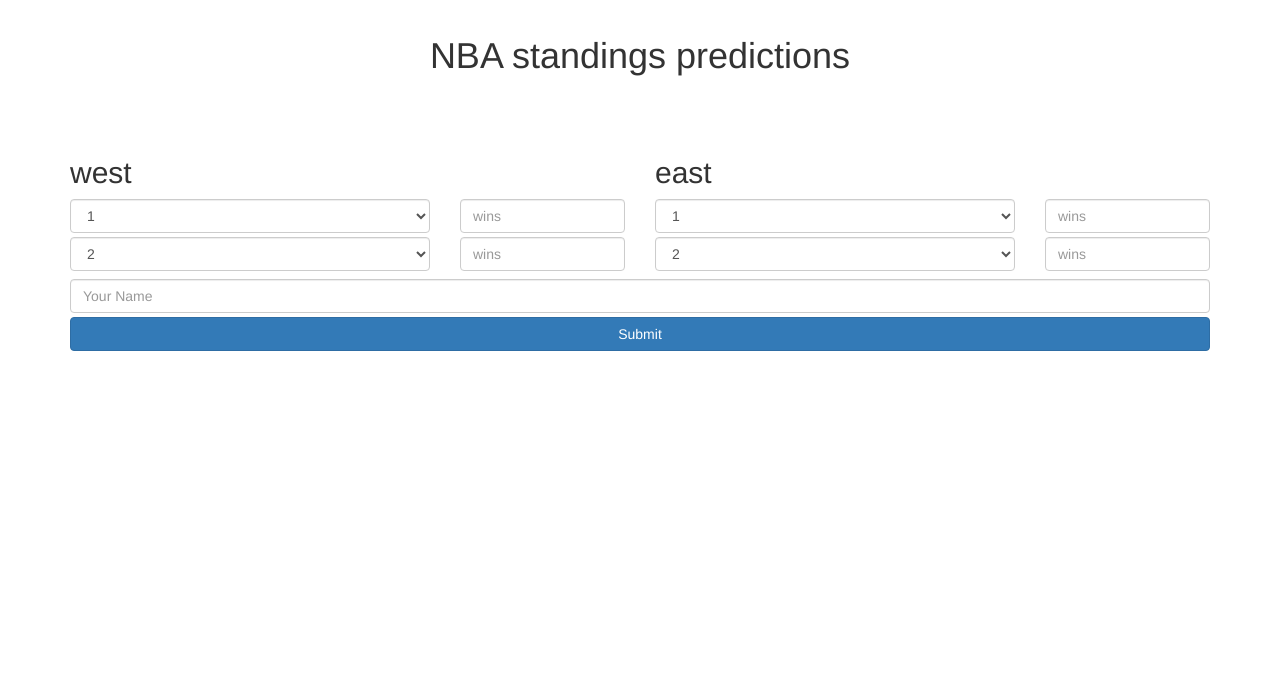
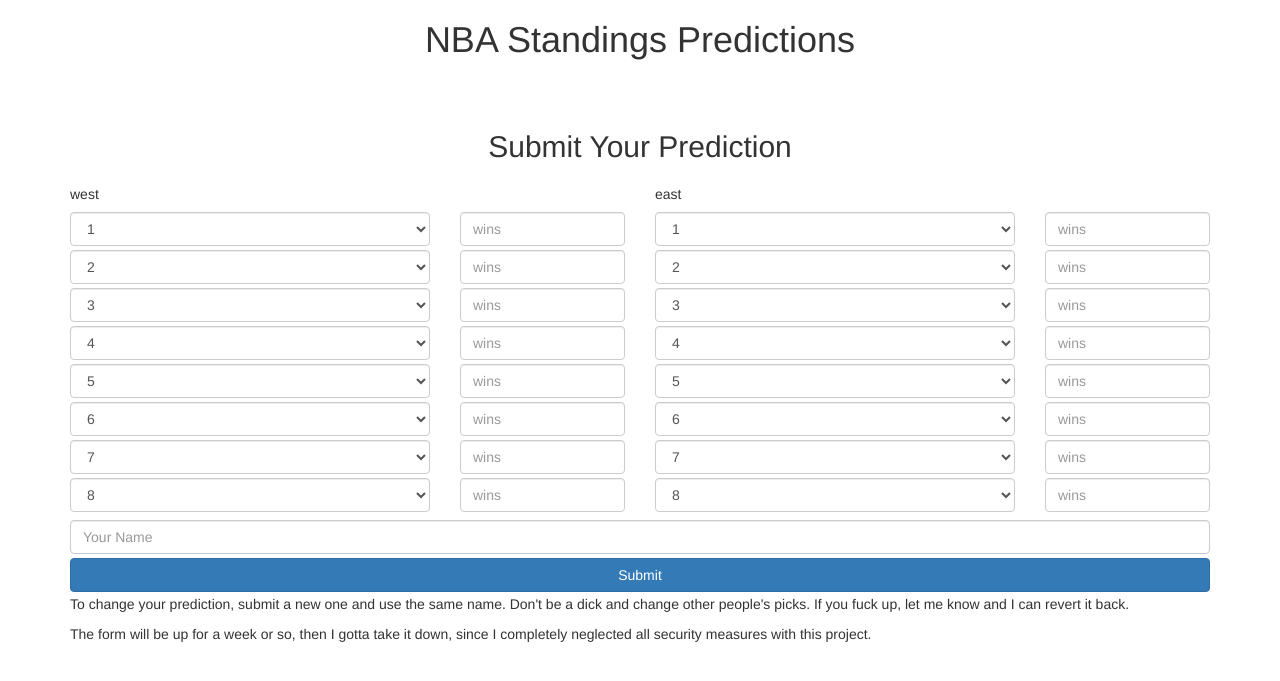
Before and after one commit to brianbuie/nba-predictions, a PHP site: page / in a window 1280 px wide. Shown: the top 681 px of the page. Run offline with PHP 8.4, Linux system fonts and the light colour scheme; some libraries are stand-ins or nearby versions.

Commit message:
finished, pushed to production

```diff
--- a/css/style.css
+++ b/css/style.css
@@ -5,10 +5,21 @@ h1{
 	text-align: center;
 }
 h1, h2, h3, h4, h5{
+/* 	margin-top: 1em; */
+}
+
+h5{
 	margin-top: 1em;
 }
+.alert{
+	margin-bottom: 1em;
+}
+.border-bottom{
+	border-bottom: 1px solid rgb(49, 112, 143);
+	margin: 0 0.5em 0.5em 0;
+}
 form{
-	margin-top: 4rem;
+	margin-top: 6rem;
 }
 .form-group{
 	margin-bottom: 0.2rem;
@@ -17,3 +28,7 @@ form{
 input, select, button{
 	width: 100% !important;
 }
+
+.center{
+	text-align: center;
+}
--- a/index.php
+++ b/index.php
@@ -63,33 +63,34 @@ foreach($entries as $user => $files){
 </head>
 
 <body>
-<h1>NBA standings predictions</h1>
+<h1>NBA Standings Predictions</h1>
 
 <div class="container">
-
 	<?php if($entries){ foreach( $picks as $user => $divisions ){ ?>
+	<div class="alert alert-info">
 		<h4><?php echo $user; ?></h4>
 		<div class="row">
 			<?php foreach ($divisions as $division => $standings){ ?>
 			<div class="col-md-6">
 				<h5><?php echo $division; ?></h5>
 				<?php foreach ($standings as $i => $team) {
-					echo '<div class="row">';
-					echo '<div class="col-xs-8">' . $i . '. <b>' . $team['team'] . '</b></div>';
-					echo '<div class="col-xs-4"><i>' . $team['wins'] . '-' . (82 - intval($team['wins'])) . '</i></div>';
+					echo '<div class="row border-bottom">';
+					echo '<div class="col-xs-9">' . $i . '. <b>' . $team['team'] . '</b></div>';
+					echo '<div class="col-xs-3"><i>' . $team['wins'] . '-' . (82 - intval($team['wins'])) . '</i></div>';
 					echo '</div>';
 				} ?>
 			</div>
 			<?php } ?>
 		</div>
+	</div>
 	<?php } } ?>
 	<form action="post.php" method="post">
+		<h2 class="center">Submit Your Prediction</h2>
 		<div class="form-group row">
 			<?php foreach($teams as $division => $teams){ ?>
-
-				<div class="form-group col-lg-6">
-					<h2><?php echo $division; ?></h2>
-					<?php $i = 1; while($i < 3){ ?>
+				<div class="form-group col-lg-6 division">
+					<h5><?php echo $division; ?></h5>
+					<?php $i = 1; while($i < 9){ ?>
 						<div class="form-group row">
 							<div class="form-group col-xs-8">
 								<select class="form-control" id="<?php echo $division . $i; ?>" name="<?php echo $division . $i; ?>" required>
@@ -116,6 +117,11 @@ foreach($entries as $user => $files){
 			<button type="submit" class="btn btn-primary">Submit</button>
 		</div>
 	</form>
+<div class="row">
+	<div class="col-xs-12">
+		<p>To change your prediction, submit a new one and use the same name. Don't be a dick and change other people's picks. If you fuck up, let me know and I can revert it back.</p>
+		<p>The form will be up for a week or so, then I gotta take it down, since I completely neglected all security measures with this project.</p>
+	</div>
 </div>
 
 
```
Also changed, not shown: post.php (+6 -6 lines).
